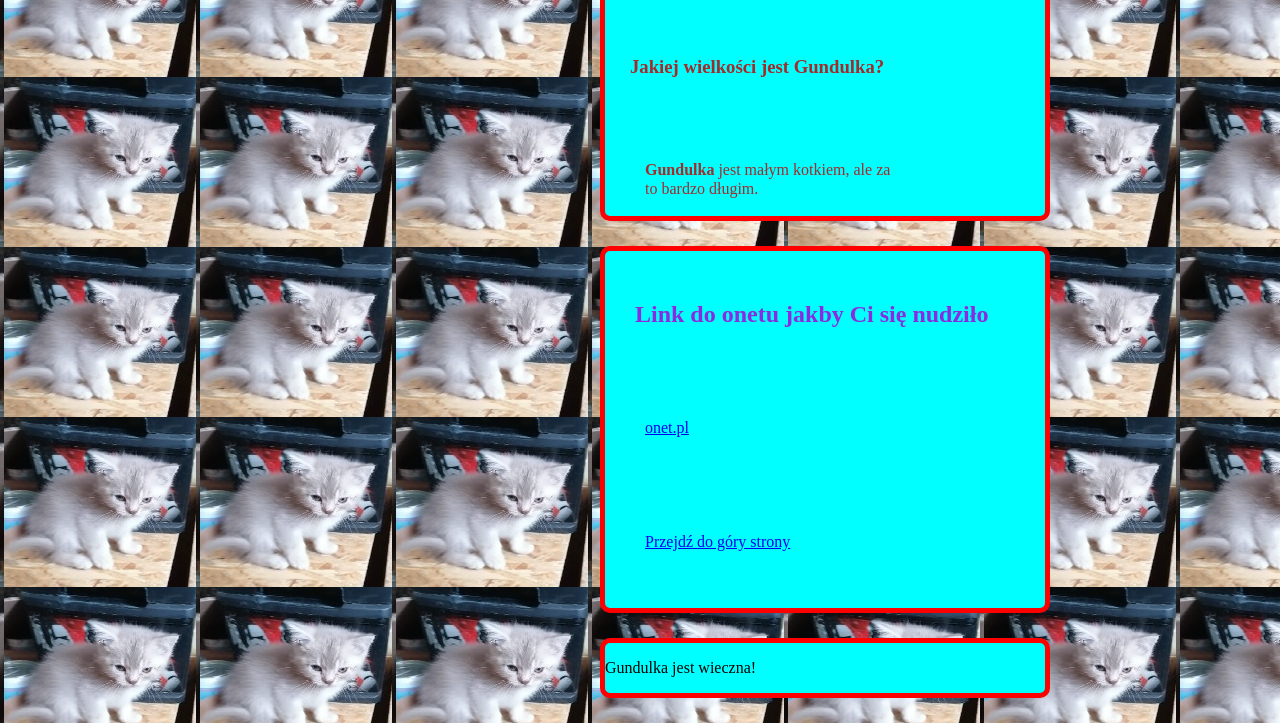
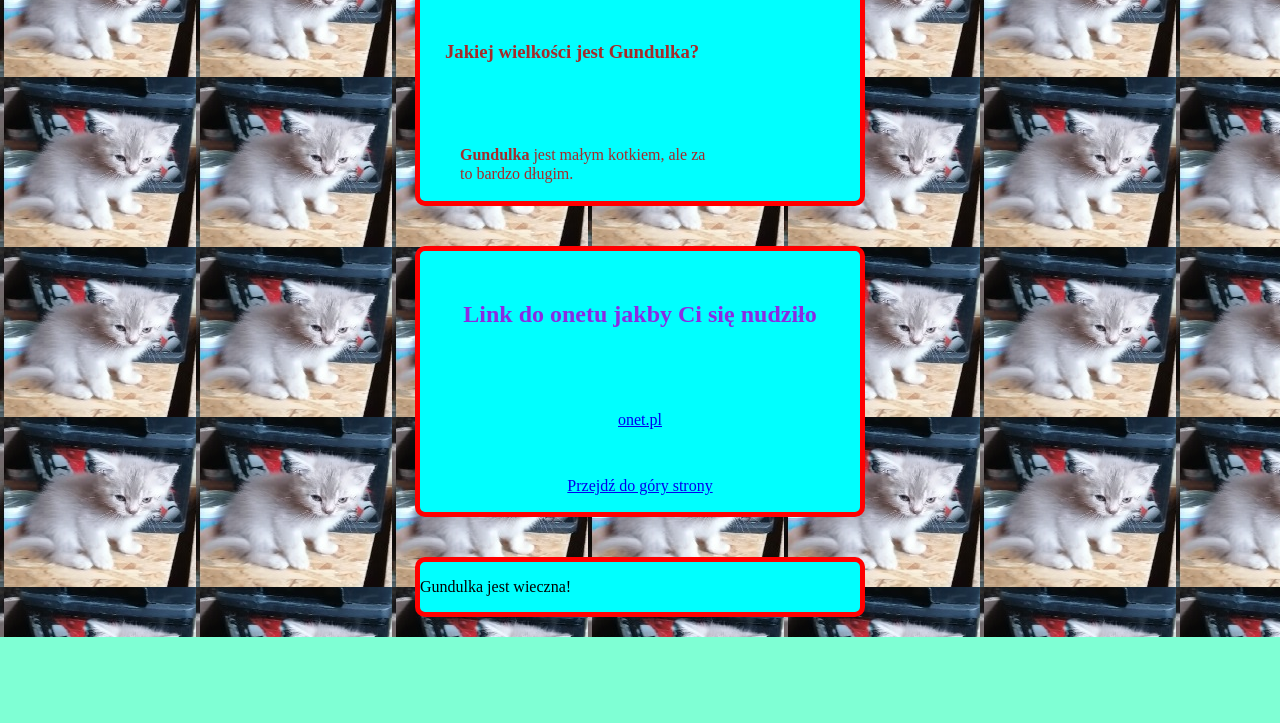
Before and after one commit to PawelJeziorowski/homepage, a plain HTML site: page index.html in a window 1280 px wide. Shown: the part 1453-2176 px from the top of the page. After the commit the page ends 2090 px from the top, so only its background shows below. Drawn offline with Linux system fonts and the light colour scheme.

Commit message:
add flex centering links

```diff
--- a/index.html
+++ b/index.html
@@ -10,18 +10,19 @@
 </head>
 
 <body>
-	<header >
+	<header>
 		<nav>
 			<a href="nauka-html.html" class="topic__two">Strona ze zdjęciami Gunduli</a>
 		</nav>
 	</header>
-	<main>
+	<main class="plan">
 		<header class="topic">
 			<h1><strong>Gundulka</strong> - strona główna i główniejsza</h1>
 		</header>
 		<section class="sekcja">
 			<h2 class="sekcja__naglowek">Kim jest <strong>Gundulka</strong>?</h2>
-			<p class="sekcja__akapit"><strong>Gundulka</strong> jest najwspanialszym kotem na świecie, tyranem, niszczycielem światów oraz
+			<p class="sekcja__akapit"><strong>Gundulka</strong> jest najwspanialszym kotem na świecie, tyranem,
+				niszczycielem światów oraz
 				miłośnikiem miekkich
 				poduszek.</p>
 			<p class="sekcja__akapit"> Poznaj wiek <a href="#wiek"><strong>Gundulki</strong></a></p>
@@ -30,7 +31,8 @@
 			<h2 class="sekcja__naglowek">Podstawowe informacje o Gundulce</h2>
 			<article>
 				<h3 class="sekcja__naglowekmaly">Co lubi <strong>Gundulka</strong>?</h3>
-				<p class="sekcja__akapit"><strong>Gundulka</strong> lubi spanko, jedzonki, czystki etniczne oraz Alę.</p>
+				<p class="sekcja__akapit"><strong>Gundulka</strong> lubi spanko, jedzonki, czystki etniczne oraz Alę.
+				</p>
 			</article>
 			<article>
 				<h3 class="sekcja__naglowekmaly">Jak wielki jest drapak Guduli?</h3>
@@ -39,17 +41,18 @@
 
 			<article>
 				<h3 class="sekcja__naglowekmaly">Ile <strong>Gundulka</strong> ma lat?</h3>
-				<p class="sekcja__akapit" id="wiek"><strong>Gundulka</strong> ma 4 latka, albo 4 eony. <br> Zdania ekspertów są podzielone.</p>
+				<p class="sekcja__akapit" id="wiek"><strong>Gundulka</strong> ma 4 latka, albo 4 eony. <br> Zdania
+					ekspertów są podzielone.</p>
 			</article>
 			<article>
 				<h3 class="sekcja__naglowekmaly">Jakiej wielkości jest <strong>Gundulka</strong>?</h3>
 				<p class="sekcja__akapit"><strong>Gundulka</strong> jest małym kotkiem, ale za to bardzo długim.</p>
 			</article>
 		</section>
-		<section class="sekcja">
+		<section class="sekcja__link">
 			<h2 class="sekcja__naglowek">Link do onetu jakby Ci się nudziło</h2>
-			<p class="sekcja__akapit"><a href="https://www.onet.pl" target="_blank">onet.pl</a></p>
-			<p class="sekcja__akapit"><a href="#top">Przejdź do góry strony</a></p>
+			<p ><a href="https://www.onet.pl" target="_blank">onet.pl</a></p>
+			<p ><a href="#top">Przejdź do góry strony</a></p>
 		</section>
 		<section class="sekcja">
 			<p class="ala">
--- a/style.css
+++ b/style.css
@@ -1,6 +1,13 @@
 body {
 	background-color: aquamarine;
 	background-image: url('/gund.jpg');
+}
+.plan{
+	display: flex;
+	flex-direction: column;
+	justify-content: center;
+	flex-wrap: wrap;
+	align-items: center;
 }
 
 .topic {
@@ -11,11 +18,7 @@ body {
 	border-color: red;
 	border-radius: 10px;
 	border-style: solid;
-	margin-left:  500px;
-	margin-top: 25px;
-	margin-bottom: 25px;
-	max-width: 600px;
-	max-height: 100px;
+
 
 }
 
@@ -26,15 +29,11 @@ body {
 	border-color: red;
 	border-radius: 10px;
 	border-style: solid;
-	margin: 200px;
+	margin: 20px;
 	width: 100%;
 	height: 100%;
 	max-width: 450px;
 	max-height: 1000px;
-	margin-left:  600px;
-	margin-top: 25px;
-	margin-bottom: 25px;
-
 
 }
 
@@ -56,6 +55,25 @@ body {
 	max-width: 250px;
 	max-height: 300px;
 
+}
+.sekcja__link{
+	box-sizing: border-box;
+	background-color: aqua;
+	border-width: 5px;
+	border-color: red;
+	border-radius: 10px;
+	border-style: solid;
+	margin: 20px;
+	width: 100%;
+	height: 100%;
+	max-width: 450px;
+	max-height: 1000px;
+	display: flex;
+	flex-direction: column;
+	justify-content: center;
+	align-items: center;
+	flex-wrap: wrap;
+	gap: 16px;
 }
 
 .sekcja__naglowekmaly {
```
